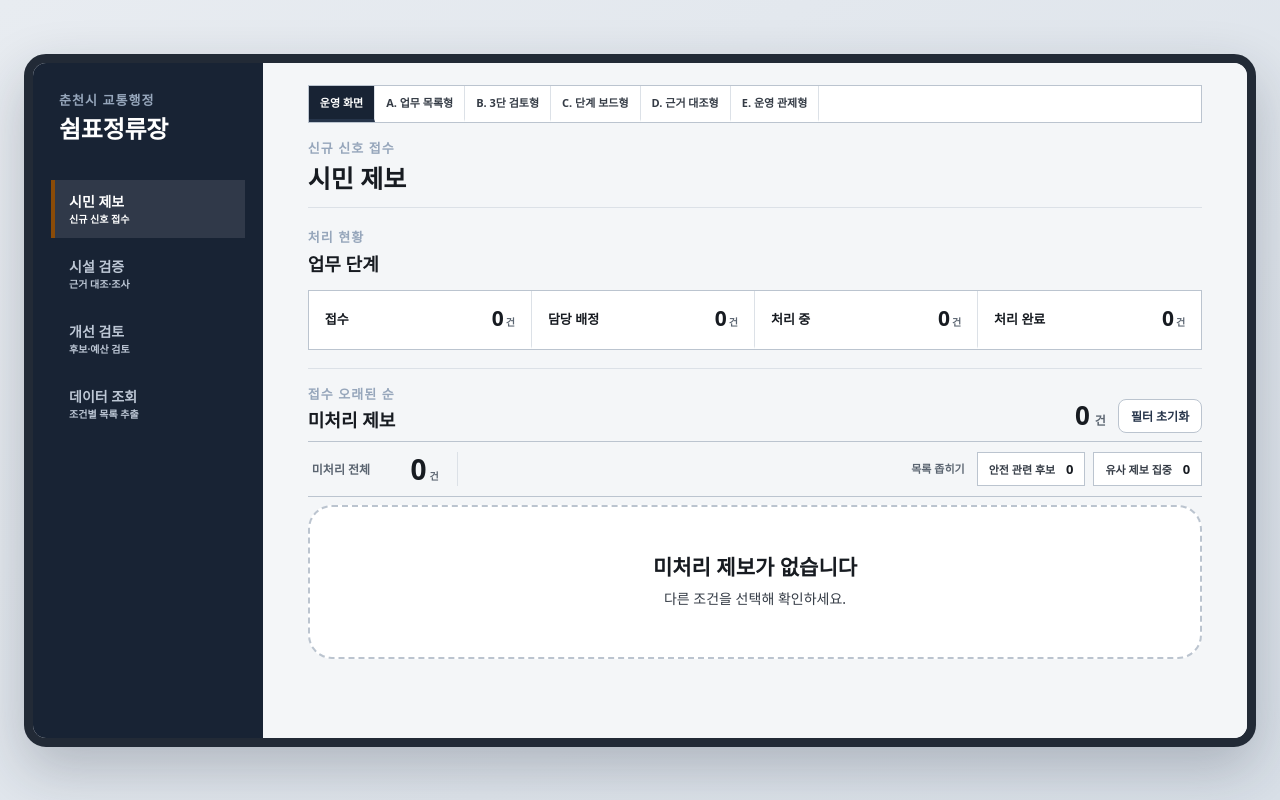
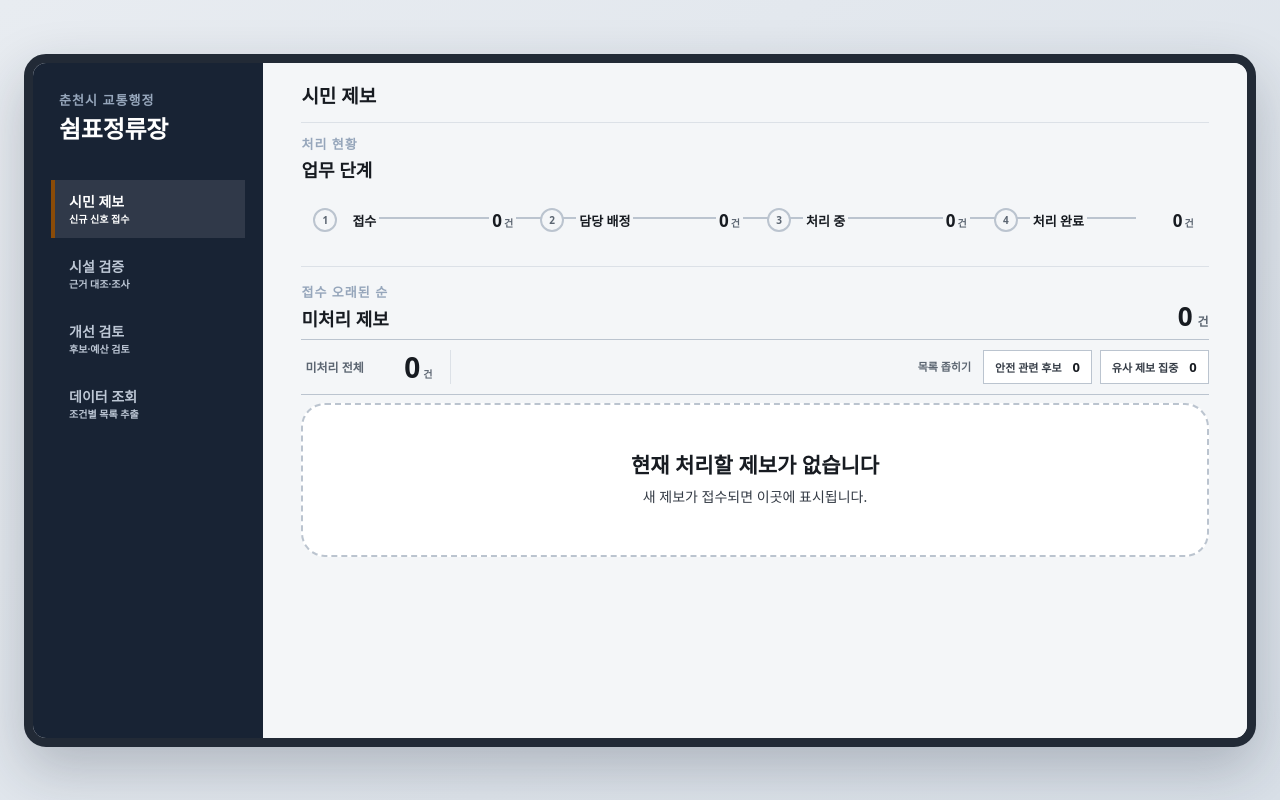
Before and after one commit to less82/Chuncheon_shimpyo, a React (Vite) app in the folder app/: page /admin in a window 1280 px wide. Built offline with nearby package versions, Linux system fonts and the light colour scheme.

Commit message:
refactor(admin): 시민 제보 화면 밀도와 처리 흐름 개선

```diff
--- a/app/src/features/admin/Dashboard.css
+++ b/app/src/features/admin/Dashboard.css
@@ -30,18 +30,13 @@
 .dash-sidebar .dash-kicker { display: block; color: #96a6bb; }
 .dash-kicker { display: block; margin-bottom: 5px; color: #96a6bb; font-size: 13px; font-weight: 900; letter-spacing: .08em; }
 .dash-source { margin-top: auto; color: #aeb9c8; font-size: 14px; line-height: 1.5; }
-.dash-workspace { min-width: 0; height: 100%; padding: 22px clamp(24px, 3.5vw, 50px) 56px; overflow-y: auto; scrollbar-width: none; -ms-overflow-style: none; background: #f4f6f8; container-type: inline-size; container-name: dashboard-workspace; }
+.dash-workspace { min-width: 0; height: 100%; padding: 18px clamp(24px, 3vw, 42px) 24px; overflow-y: auto; scrollbar-width: none; -ms-overflow-style: none; background: #f4f6f8; container-type: inline-size; container-name: dashboard-workspace; }
 .dash-workspace::-webkit-scrollbar, .dash-tablewrap::-webkit-scrollbar { display: none; width: 0; height: 0; }
 .dash-presets { grid-template-columns: 1fr; }
 
-.dash-head { display: flex; align-items: center; justify-content: space-between; margin-bottom: 20px; padding-bottom: 14px; border-bottom: 1px solid var(--border); }
-.dash-head h2 { font-size: 25px; }
+.dash-head { display: flex; min-height: 42px; align-items: center; justify-content: space-between; margin-bottom: 12px; padding-bottom: 10px; border-bottom: 1px solid var(--border); }
+.dash-head h2 { margin: 0; font-size: 19px; line-height: 1.2; }
 .dash-today { color: var(--ink-muted); font-size: 14px; font-weight: 800; }
-.dash-concept-tabs { display: flex; min-width: 0; margin-bottom: 16px; border: 1px solid var(--border-strong); background: var(--surface); overflow-x: auto; scrollbar-width: none; }
-.dash-concept-tabs::-webkit-scrollbar { display: none; }
-.dash-concept-tabs button { display: inline-flex; min-height: 36px; flex: 0 0 auto; align-items: center; padding: 0 11px; border: 0; border-right: 1px solid var(--border); border-bottom: 3px solid transparent; background: white; color: var(--ink-body); font-size: 11px; font-weight: 800; cursor: pointer; }
-.dash-concept-tabs button:hover { background: var(--surface-2); color: var(--brand); }
-.dash-concept-tabs button[aria-pressed="true"] { border-bottom-color: var(--warm); background: var(--brand-strong); color: white; }
 .report-section-head, .report-list-head { display: flex; align-items: end; justify-content: space-between; gap: 20px; }
 .report-command { display: flex; min-width: 0; align-items: stretch; justify-content: space-between; gap: 18px; margin-bottom: 8px; padding: 10px 0; border-top: 1px solid var(--border-strong); border-bottom: 1px solid var(--border-strong); }
 .report-command button { font-family: inherit; cursor: pointer; }
@@ -64,15 +59,18 @@
 .report-total span { font-size: 12px; font-weight: 800; }
 .report-list-tools { display: flex; align-items: center; gap: 12px; }
 .report-list-tools > button { min-height: 34px; padding: 0 12px; border: 1px solid var(--border-strong); border-radius: 8px; background: var(--surface); color: var(--brand); font-size: 12px; font-weight: 800; cursor: pointer; }
-.report-flow { display: grid; grid-template-columns: repeat(4, minmax(0, 1fr)); margin-bottom: 16px; border: 1px solid var(--border-strong); background: white; }
-.report-flow > button { display: flex; min-width: 0; min-height: 58px; align-items: center; justify-content: space-between; gap: 12px; padding: 10px 16px; border: 0; border-right: 1px solid var(--border); border-bottom: 3px solid transparent; background: white; color: var(--ink-body); text-align: left; cursor: pointer; }
-.report-flow > button:last-child { border-right: 0; }
-.report-flow > button:hover { background: var(--surface-2); }
-.report-flow > button[aria-pressed="true"] { border-bottom-color: var(--brand); background: var(--brand-soft); }
+.report-flow { position: relative; display: grid; grid-template-columns: repeat(4, minmax(0, 1fr)); margin-bottom: 10px; padding: 4px 0 8px; overflow: hidden; }
+.report-flow::before { content: ""; position: absolute; z-index: 0; top: 21px; right: 8%; left: 8%; height: 2px; background: var(--border-strong); }
+.report-flow > button { position: relative; z-index: 1; display: grid; min-width: 0; min-height: 40px; grid-template-columns: 28px minmax(0, 1fr) auto; align-items: center; gap: 8px; padding: 0 12px; border: 0; background: transparent; color: var(--ink-body); text-align: left; cursor: pointer; }
+.report-flow > button i { display: grid; width: 24px; height: 24px; place-items: center; border: 2px solid var(--border-strong); border-radius: 50%; background: #f4f6f8; color: var(--ink-muted); font-size: 10px; font-style: normal; font-weight: 900; }
+.report-flow > button:hover .report-flow-copy b { color: var(--brand); }
+.report-flow > button[aria-pressed="true"] i { border-color: var(--brand); background: var(--brand); color: white; }
+.report-flow > button[aria-pressed="true"] .report-flow-copy b { color: var(--brand); }
 .report-flow-copy { display: grid; min-width: 0; gap: 2px; }
+.report-flow-copy, .report-flow strong { width: fit-content; padding: 0 3px; background: #f4f6f8; }
 .report-flow-copy small { color: var(--ink-muted); font-size: 10px; font-weight: 800; }
 .report-flow-copy b { overflow-wrap: anywhere; color: var(--ink); font-size: 13px; }
-.report-flow strong { display: flex; align-items: baseline; gap: 2px; color: var(--ink); font-size: 21px; font-variant-numeric: tabular-nums; }
+.report-flow strong { display: flex; align-items: baseline; gap: 2px; color: var(--ink); font-size: 17px; font-variant-numeric: tabular-nums; }
 .report-flow strong small { color: var(--ink-muted); font-size: 10px; }
 .report-pagination { display: flex; align-items: center; justify-content: center; gap: 4px; min-height: 52px; border: 1px solid var(--border); border-top: 0; background: white; }
 .report-pagination button { min-width: 34px; height: 34px; padding: 0 10px; border: 1px solid transparent; background: transparent; color: var(--ink-body); font-size: 12px; font-weight: 800; cursor: pointer; }
@@ -150,19 +148,18 @@
 .dash-sub strong {
   color: var(--brand-strong);
 }
-@media (max-width: 900px) { .report-summary { grid-template-columns: 1fr; } .report-flow { grid-template-columns: 1fr 1fr; } }
+@media (max-width: 900px) { .report-summary { grid-template-columns: 1fr; } }
 
 /* The workspace can become narrow while the browser itself is still wide
    because the navigation occupies part of the available width. */
 @container dashboard-workspace (max-width: 760px) {
-  .report-flow { grid-template-columns: repeat(2, minmax(0, 1fr)); }
+  .report-flow { grid-template-columns: repeat(4, minmax(130px, 1fr)); overflow-x: auto; scrollbar-width: none; }
   .report-summary { grid-template-columns: 110px minmax(0, 1fr); }
   .dash-presets { grid-template-columns: repeat(2, minmax(0, 1fr)); }
   .dash-head { align-items: flex-start; gap: 12px; }
   .dash-today { text-align: right; }
   .report-section-head { align-items: flex-start; }
   .report-section-head p { max-width: 260px; }
-  .report-flow > button:nth-child(2) { border-right: 0; }
   .report-command { align-items: stretch; }
   .report-command-filters { flex-wrap: wrap; }
   .report-tablewrap { overflow: visible; border: 0; background: transparent; box-shadow: none; }
@@ -176,7 +173,6 @@
 }
 
 @container dashboard-workspace (max-width: 600px) {
-  .report-flow,
   .dash-presets,
   .report-summary { grid-template-columns: 1fr; }
   .dash-head { display: grid; }
@@ -591,10 +587,6 @@
   .report-command { display: grid; }
   .report-command-total { min-height: 42px; border-right: 0; border-bottom: 1px solid var(--border); }
   .report-command-filters { justify-content: flex-start; }
-  .report-flow { grid-template-columns: repeat(2, minmax(0, 1fr)); }
-  .report-flow > button:nth-child(2) { border-right: 0; }
-  .report-flow > button:nth-child(-n + 2) { border-bottom-color: var(--border); }
-  .report-flow > button[aria-pressed="true"] { border-bottom-color: var(--brand); }
   .report-review { max-height: calc(100dvh - 24px); overflow-y: auto; }
   .report-review-body { grid-template-columns: 1fr; }
   .report-case { border-right: 0; border-bottom: 1px solid var(--border); }
--- a/app/src/features/admin/Dashboard.tsx
+++ b/app/src/features/admin/Dashboard.tsx
@@ -7,7 +7,6 @@ import { useStops } from "../../store/useStops";
 import FilterTab from "./FilterTab";
 import SurveyTab from "./SurveyTab";
 import InstallTab from "./InstallTab";
-import DashboardConceptPreview, { type DashboardConceptKey } from "./DashboardConceptPreview";
 import { loadReports, REPORT_CHANGED_EVENT, REPORT_STORAGE_KEY, updateReportStatus, type CitizenReport } from "../report/reportStore";
 import { buildReportInsights } from "./reportInsights";
 import "./Dashboard.css";
@@ -20,14 +19,6 @@ const TABS: { key: TabKey; label: string; ariaLabel: string; description: string
   { key: "install", label: "개선 검토", ariaLabel: "시설 개선 후보", description: "후보·예산 검토" },
   { key: "filter", label: "데이터 조회", ariaLabel: "데이터 분석", description: "조건별 목록 추출" },
 ];
-
-const CONCEPT_LINKS = [
-  ["queue", "A. 업무 목록형"],
-  ["desk", "B. 3단 검토형"],
-  ["board", "C. 단계 보드형"],
-  ["evidence", "D. 근거 대조형"],
-  ["control", "E. 운영 관제형"],
-] as const;
 
 const REPORT_STATUS = {
   received: { label: "접수", next: "reviewing" as const, action: "접수 확인 · 담당 배정" },
@@ -60,6 +51,7 @@ function ReportsTab({ reports }: { reports: CitizenReport[] }) {
     return start + index;
   });
   const currentLabel = attentionFilter === "open" ? "미처리 제보" : attentionFilter === "safety" ? "안전 관련 제보" : attentionFilter === "overlap" ? "유사 제보 집중" : statusFilter ? REPORT_STATUS[statusFilter].label : "전체 제보";
+  const hasNarrowFilter = Boolean(statusFilter || (attentionFilter && attentionFilter !== "open"));
   const selected = reports.find((report) => report.id === selectedId) ?? null;
   const selectedInsight = insights.find(({ report }) => report.id === selectedId) ?? null;
   const reviewItems: Record<CitizenReport["status"], [string, string] | null> = {
@@ -93,14 +85,14 @@ function ReportsTab({ reports }: { reports: CitizenReport[] }) {
 
   return <section className="dash-section report-panel">
     <div className="report-section-head"><div><span className="dash-kicker">처리 현황</span><h3>업무 단계</h3></div></div>
-    <div className="report-flow" role="group" aria-label="제보 처리 단계">{statuses.map((status, index) => <button type="button" key={status} aria-pressed={statusFilter === status} onClick={() => { setAttentionFilter(null); setStatusFilter((current) => current === status ? null : status); setPage(1); }}><span className="report-flow-copy"><b>{REPORT_STATUS[status].label}</b></span><strong>{counts[index]}<small>건</small></strong></button>)}</div>
-    <div className="report-list-head"><div><span className="dash-kicker">접수 오래된 순</span><h3>{currentLabel}</h3></div><div className="report-list-tools"><div className="report-total"><strong>{visibleInsights.length}</strong><span>건</span></div>{(statusFilter || attentionFilter) && <button type="button" onClick={() => { setStatusFilter(null); setAttentionFilter(null); setPage(1); }}>필터 초기화</button>}</div></div>
+    <div className="report-flow" role="group" aria-label="제보 처리 단계">{statuses.map((status, index) => <button type="button" key={status} aria-pressed={statusFilter === status} onClick={() => { setAttentionFilter(null); setStatusFilter((current) => current === status ? null : status); setPage(1); }}><i aria-hidden="true">{index + 1}</i><span className="report-flow-copy"><b>{REPORT_STATUS[status].label}</b></span><strong>{counts[index]}<small>건</small></strong></button>)}</div>
+    <div className="report-list-head"><div><span className="dash-kicker">접수 오래된 순</span><h3>{currentLabel}</h3></div><div className="report-list-tools"><div className="report-total"><strong>{visibleInsights.length}</strong><span>건</span></div>{hasNarrowFilter && <button type="button" onClick={() => { setStatusFilter(null); setAttentionFilter("open"); setPage(1); }}>필터 초기화</button>}</div></div>
     <div className="report-command" role="group" aria-label="목록 범위 선택">
       <button className="report-command-total" type="button" aria-pressed={attentionFilter === "open"} onClick={() => { setStatusFilter(null); setAttentionFilter("open"); setPage(1); }}><span>미처리 전체</span><strong>{unresolved.length}<small>건</small></strong></button>
       <div className="report-command-filters"><span>목록 좁히기</span><button type="button" data-tone="danger" aria-pressed={attentionFilter === "safety"} onClick={() => { setStatusFilter(null); setAttentionFilter(attentionFilter === "safety" ? "open" : "safety"); setPage(1); }}>안전 관련 후보 <b>{unresolved.filter((item) => item.safety === "안전 관련").length}</b></button><button type="button" data-tone="repeat" aria-pressed={attentionFilter === "overlap"} onClick={() => { setStatusFilter(null); setAttentionFilter(attentionFilter === "overlap" ? "open" : "overlap"); setPage(1); }}>유사 제보 집중 <b>{repeatedGroups}</b></button></div>
     </div>
     <div className="report-workbench"><div className="report-queue">
-        {visibleInsights.length === 0 ? <div className="report-empty"><h2>{statusFilter || attentionFilter ? `${currentLabel}가 없습니다` : "아직 접수된 제보가 없습니다"}</h2><p>{statusFilter || attentionFilter ? "다른 조건을 선택해 확인하세요." : "시민 화면에서 불편 항목을 제출하면 이곳에 바로 표시됩니다."}</p></div> :
+        {visibleInsights.length === 0 ? <div className="report-empty"><h2>{hasNarrowFilter ? `${currentLabel}가 없습니다` : attentionFilter === "open" ? "현재 처리할 제보가 없습니다" : "아직 접수된 제보가 없습니다"}</h2><p>{hasNarrowFilter ? "다른 조건을 선택해 확인하세요." : "새 제보가 접수되면 이곳에 표시됩니다."}</p></div> :
           <><div className="dash-tablewrap report-tablewrap"><table className="dash-table report-table"><thead><tr><th>신고 성격</th><th>정류장</th><th>유형·제보</th><th>유사 제보</th><th>접수 경과</th><th>처리 상태</th><th>업무</th></tr></thead><tbody>{pageReports.map((item) => { const report = item.report; const state = REPORT_STATUS[report.status] ?? REPORT_STATUS.received; return <tr className="dash-row" key={report.id} aria-selected={selectedId === report.id}><td data-label="신고 성격"><span className="report-risk" data-risk={item.safety}>{item.safety}</span></td><td data-label="정류장"><b className="dash-stopname">{report.stopName}</b><span className="dash-stopid">#{report.stopNo} · {report.stopId}</span></td><td data-label="유형·제보"><span className="report-category">{item.category}</span><strong className="report-issue">{report.issue}</strong></td><td data-label="유사 제보"><strong className="report-overlap" data-repeat={item.overlap >= 2}>{item.overlap}건</strong><span className="dash-stopid">동일 정류장·유형</span></td><td data-label="접수 경과"><strong>{item.elapsedLabel}</strong>{report.status === "resolved" && <span className="report-speed" data-speed={item.speed}>{item.speed}</span>}</td><td data-label="처리 상태"><span className="report-status" data-status={report.status}>{state.label}</span></td><td data-label="업무"><button className="report-action" type="button" onClick={() => openReview(report.id)}>{report.status === "resolved" ? "처리 기록 보기" : "검토 열기"}</button></td></tr>; })}</tbody></table></div>
           {totalPages > 1 && <nav className="report-pagination" aria-label="제보 목록 페이지"><button type="button" disabled={currentPage === 1} onClick={() => setPage(currentPage - 1)}>이전</button>{pageNumbers.map((pageNumber) => <button type="button" key={pageNumber} aria-current={pageNumber === currentPage ? "page" : undefined} onClick={() => setPage(pageNumber)}>{pageNumber}</button>)}<button type="button" disabled={currentPage === totalPages} onClick={() => setPage(currentPage + 1)}>다음</button></nav>}</>}
       </div></div>
@@ -116,7 +108,6 @@ export default function Dashboard() {
   const stops = useStops((s) => s.stops);
   const loaded = useStops((s) => s.loaded);
   const [tab, setTab] = useState<TabKey>("reports");
-  const [concept, setConcept] = useState<DashboardConceptKey | null>(null);
   const [reports, setReports] = useState<CitizenReport[]>(() => loadReports());
 
   useEffect(() => {
@@ -143,16 +134,13 @@ export default function Dashboard() {
         </nav>
       </aside>
       <section className="dash-workspace">
-        <nav className="dash-concept-tabs" aria-label="대시보드 시안 비교"><button type="button" aria-pressed={concept === null} onClick={() => setConcept(null)}>운영 화면</button>{CONCEPT_LINKS.map(([key, label]) => <button type="button" key={key} aria-pressed={concept === key} onClick={() => setConcept(key)}>{label}</button>)}</nav>
-        {concept ? <DashboardConceptPreview concept={concept} reports={reports}/> : <>
-          <header className="dash-head"><div><span className="dash-kicker">{TABS.find((item) => item.key === tab)?.description}</span><h2>{TABS.find((item) => item.key === tab)?.label}</h2></div></header>
+          <header className="dash-head"><h2>{TABS.find((item) => item.key === tab)?.label}</h2></header>
           <div role="tabpanel" id={`tabpanel-${tab}`} aria-labelledby={`tab-${tab}`}>
             {tab === "reports" && <ReportsTab reports={reports} />}
             {tab === "survey" && <SurveyTab stops={stops} loaded={loaded} />}
             {tab === "install" && <InstallTab stops={stops} loaded={loaded} />}
             {tab === "filter" && <FilterTab stops={stops} loaded={loaded} />}
           </div>
-        </>}
       </section>
       </div>
       </div>
```
Also changed, not shown: 1 other file (tests, documents, lock files or other folders).
